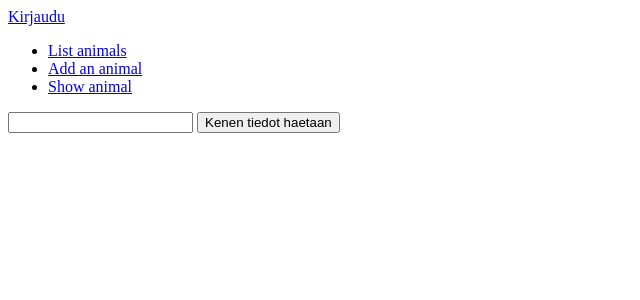
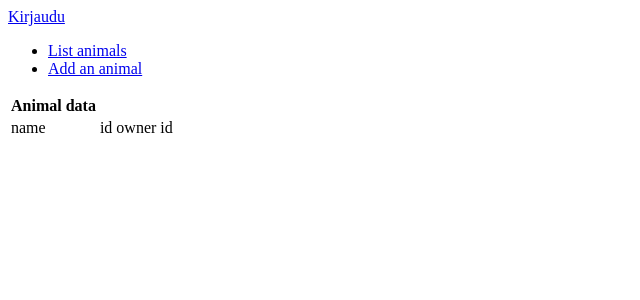
Before and after one commit to AgdaHTH/ruokintasovellus, a Flask app: template application/templates/tasks/show.html in a window 1280 px wide. Shown: the top 300 px of the page, without its empty margins (0-640 px from the left). Run offline with Flask 2, Linux system fonts and the light colour scheme; the template is opened without the code that fills it, so the values that code supplies are empty.

Commit message:
Added functionality for showing data for one animal

```diff
--- a/application/templates/layout.html
+++ b/application/templates/layout.html
@@ -16,7 +16,6 @@
     <ul>
       <li><a href="{{ url_for('tasks_index') }}">List animals</a></li>
       <li><a href="{{ url_for('tasks_form') }}">Add an animal</a></li>
-      <li><a href="{{ url_for('tasks_show_animal') }}">Show animal</a></li>
     </ul>
     {% block body %}
       <p>
--- a/application/templates/tasks/show.html
+++ b/application/templates/tasks/show.html
@@ -2,23 +2,20 @@
 
 {% block body %}
 
-<!--<table>
+<table>
   <tr>
-    <th>Show animal</th>
+    <th>Animal data</th>
   </tr>
-  {% for animal in animals %}
+  <tr>
+    <td>name</td>
+    <td>id</td>
+    <td>owner id</td>
+  </tr>
   <tr>
     <td>{{ animal.name }}</td>
+    <td>{{ animal.id }}</td>
+    <td>{{ animal.account_id }}</td>
   </tr>
-  {% endfor %}
 </table>
 
- -->
-
-<form method="GET" action="{{ url_for('tasks_show_animal') }}">
-  <input type="text" name="name"/>
-  <input type="submit" value="Kenen tiedot haetaan"/>
-</form>
-
-
 {% endblock %}
```
Also changed, not shown: application/tasks/views.py (+7 -6 lines), application/templates/tasks/list.html (+7 -0 lines), README.md.
